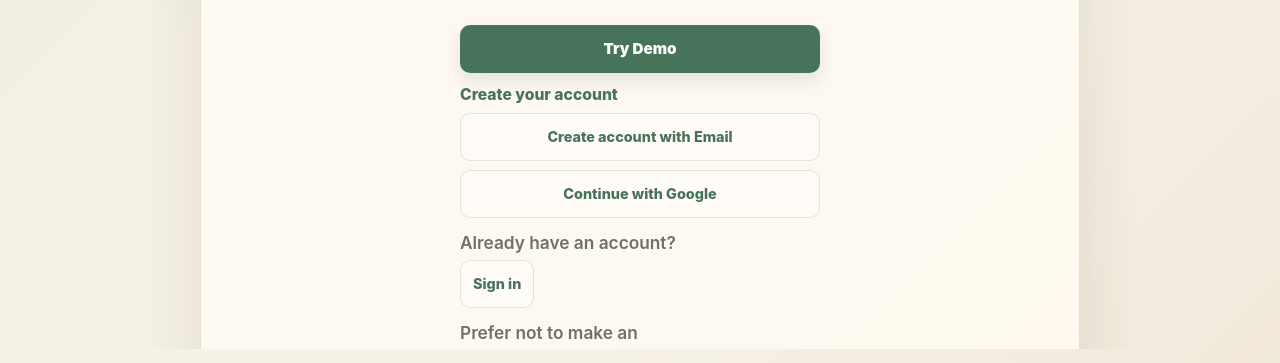
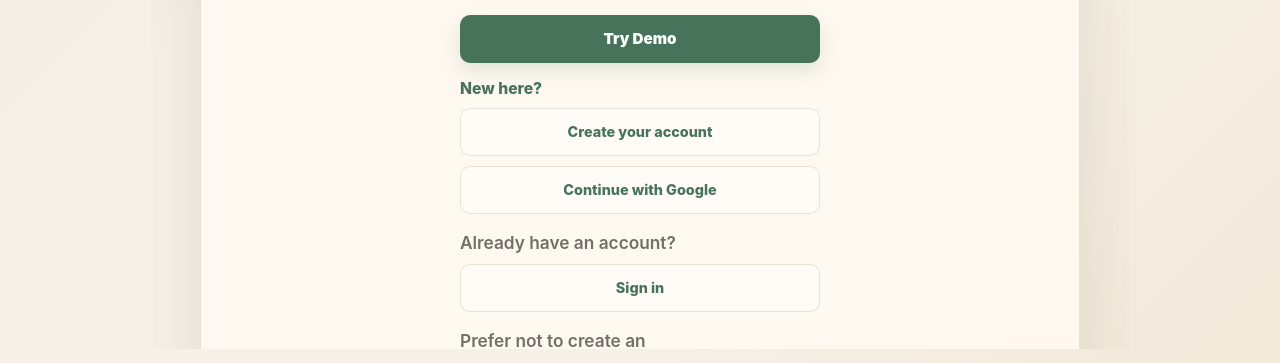
Before and after one commit to UnserDorf/user-dorf-v0, a plain HTML site: page index.html in a window 1280 px wide. Shown: the part 437-800 px from the top of the page. Drawn offline with Linux system fonts and the light colour scheme.

Commit message:
polish landing page

```diff
--- a/index.html
+++ b/index.html
@@ -8,7 +8,7 @@
     <meta name="apple-mobile-web-app-title" content="Unser Dorf">
     <meta name="apple-mobile-web-app-status-bar-style" content="default">
     <title>Unser Dorf</title>
-    <link rel="stylesheet" href="style.css?v=195">
+    <link rel="stylesheet" href="style.css?v=196">
   </head>
   <body>
     <section class="lock-screen hidden" id="lockScreen" aria-label="Password required">
@@ -260,16 +260,16 @@
               <button class="primary-button" id="landingTryDemo" type="button">Try Demo</button>
             </section>
             <section class="landing-action-group" aria-label="Create your account">
-              <h3>Create your account</h3>
-              <button class="ghost-button" id="landingGetStartedMain" type="button">Create account with Email</button>
+              <h3>New here?</h3>
+              <button class="ghost-button" id="landingGetStartedMain" type="button">Create your account</button>
               <button class="ghost-button" id="landingGoogleButton" type="button">Continue with Google</button>
             </section>
             <section class="landing-action-group compact" aria-label="Returning users">
               <p>Already have an account?</p>
-              <button class="small-link-button" id="landingExistingAccountMain" type="button">Sign in</button>
+              <button class="ghost-button" id="landingExistingAccountMain" type="button">Sign in</button>
             </section>
             <section class="landing-action-group compact" aria-label="Local device mode">
-              <p>Prefer not to make an account?</p>
+              <p>Prefer not to create an account?</p>
               <button class="ghost-button" id="landingLocalButton" type="button">Use this device only</button>
             </section>
           </div>
```
Also changed, not shown: style.css.
